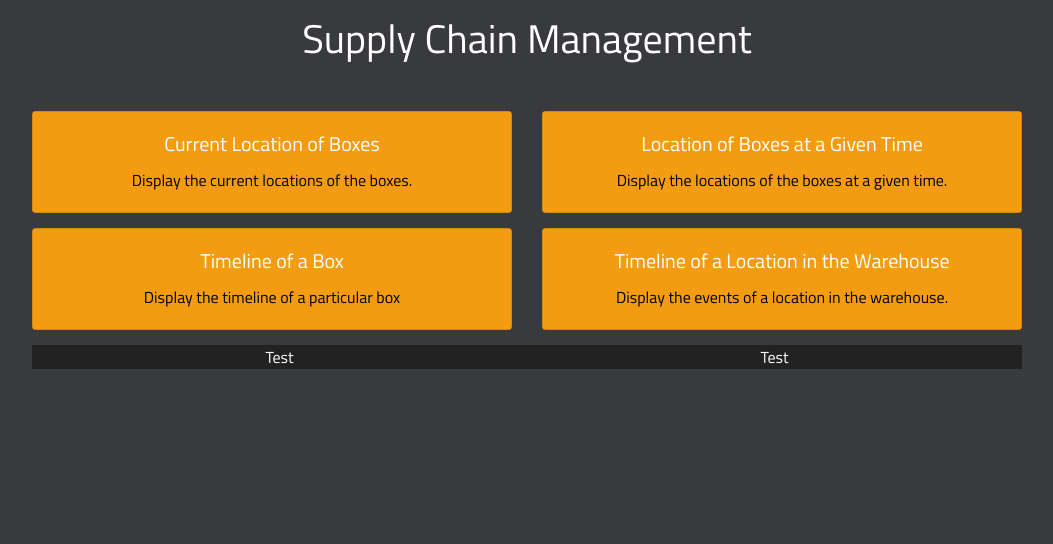
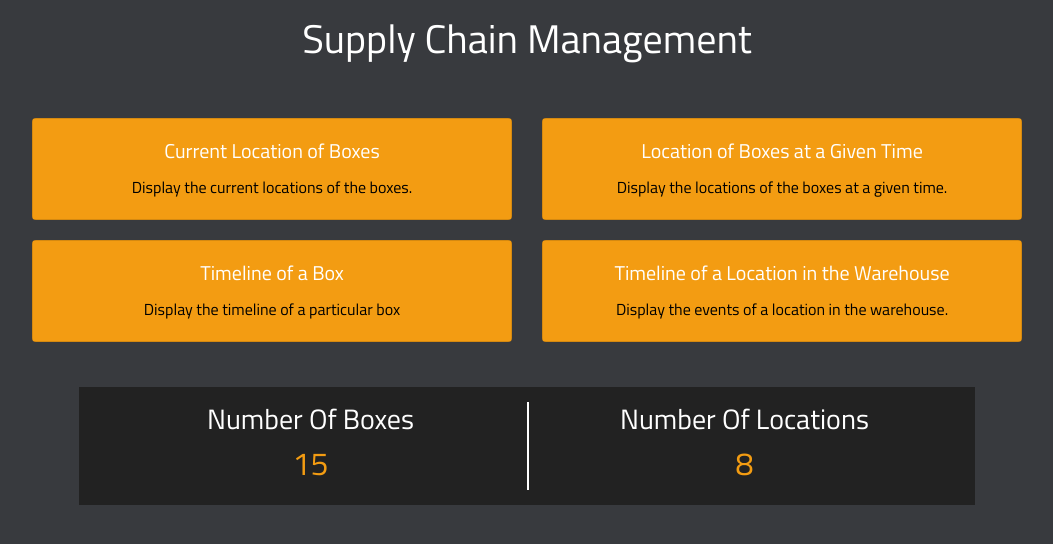
Before and after one commit to abishekpadaki/howathon_2019_cae, a React (Create React App) app in the folder howathon_app/: page / in a window 1280 px wide. Shown: the top 544 px of the page, without its empty margins (113-1166 px from the left). Built offline with nearby package versions, Linux system fonts and the light colour scheme.

Commit message:
Modified MainStats components

```diff
--- a/howathon_app/src/components/MainStats/index.js
+++ b/howathon_app/src/components/MainStats/index.js
@@ -10,19 +10,23 @@ export default class MainStats extends React.Component{
     render(){
         return(
 
+            <div className="mainstats_div">
 
-            <div className="mainstats_card">
-                <Row>
+            <div className="mainstats_card flex-container">
+
 <div className="statl col-sm-6">
-Test
+<h3 className="txtcol">Number Of Boxes</h3>
+<h2 className="numcol">{this.props.numboxes}</h2>
 </div>
 
 <div className="statr col-sm-6">
-Test
+<h3 className="txtcol">Number Of Locations</h3>
+<h2 className="numcol">{this.props.numlocations}</h2>
 </div>
 
-</Row>
+</div>
             </div>
+
 
 
         )
--- a/howathon_app/src/components/MainStats/styles.css
+++ b/howathon_app/src/components/MainStats/styles.css
@@ -1,8 +1,10 @@
 .mainstats_card{
-    border-radius: 10px;
+    padding:15px;
     background-color: #222222;
-    width:75%;
-    display: inline-block;
+    width:70%;
+    margin:auto;
+    text-align: center;
+
 }
 
 .statl{
@@ -11,4 +13,25 @@
 
 .statr{
     background-color: #222222;
+    border-left: 2px solid white;
 }
+
+.txtcol{
+    background-color: #222222;
+
+}
+
+.flex-container{
+    display: flex;
+  justify-content: center;
+}
+
+.numcol{
+    background-color: #222222;
+    color: #F39C12;
+
+}
+
+.mainstats_div{
+    margin-top:25px;
+}
--- a/howathon_app/src/features/HomePage/styles.css
+++ b/howathon_app/src/features/HomePage/styles.css
@@ -1,9 +1,10 @@
 .homepage_div{
     text-align: center;
+    margin-top:10px;
 }
 .padder{
-    margin-top: 15px;
-    margin-bottom: 15px;
+    margin-top: 20px;
+    margin-bottom: 20px;
 }
 
 .title_header{
```
